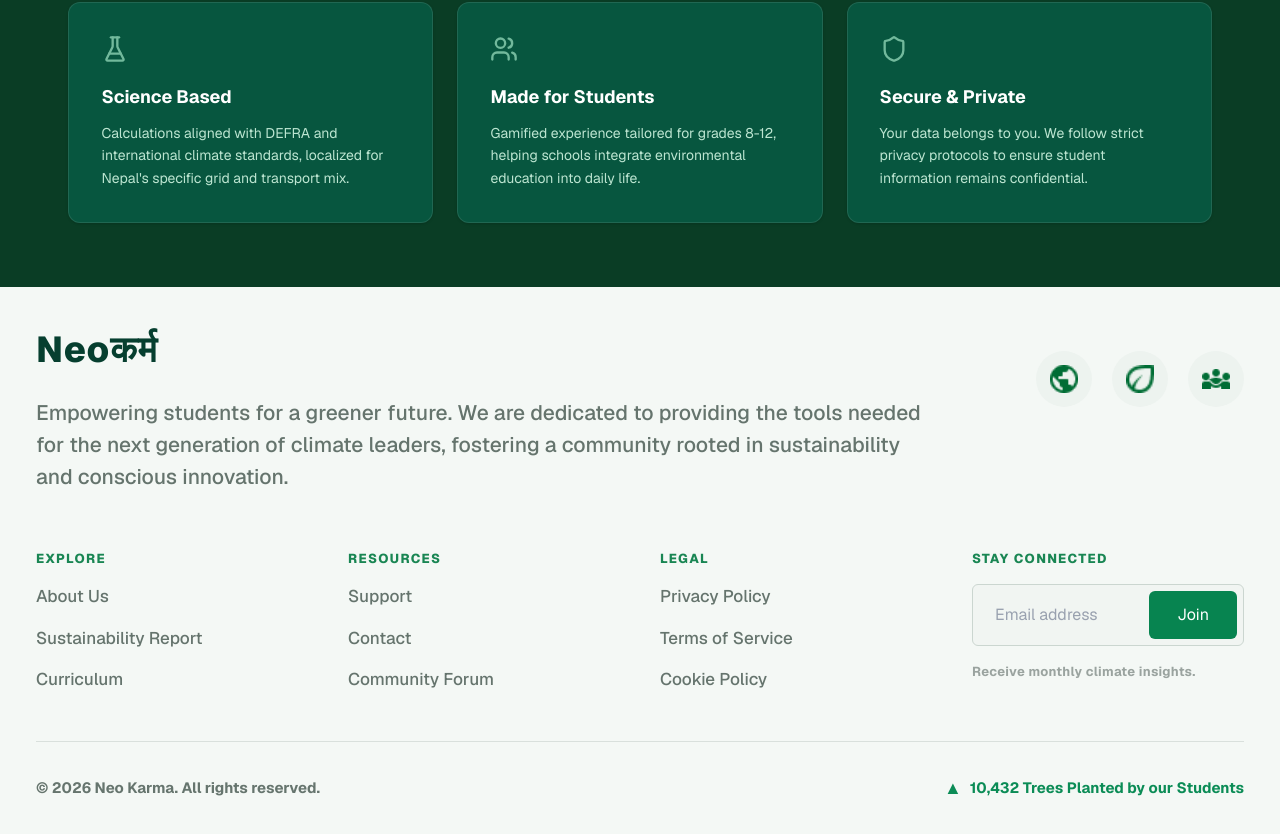
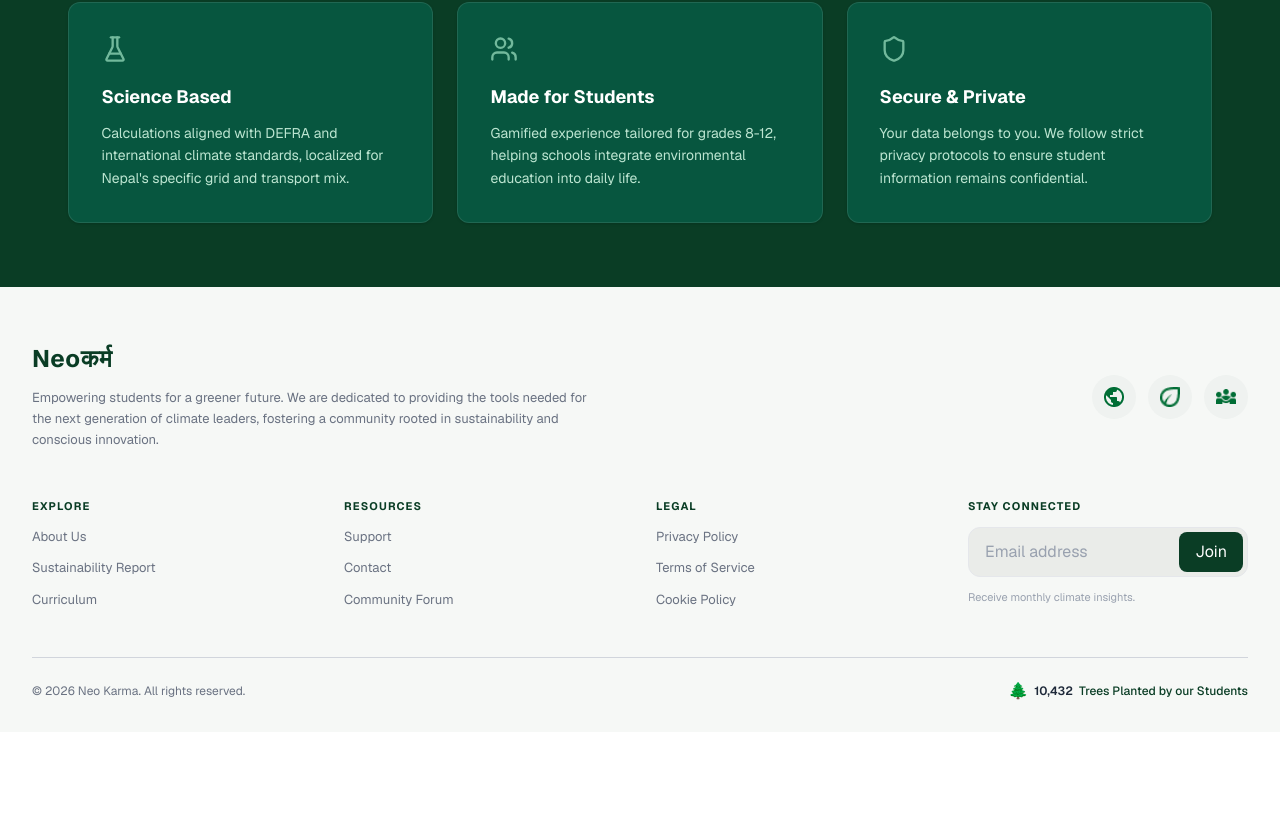
Before and after one commit to dipika-maharjan/NeoKarma, a Next.js app in the folder frontend/: page / in a window 1280 px wide. Shown: the part 1666-2500 px from the top of the page. After the commit the page ends 2398 px from the top, so only its background shows below. Built offline with nearby package versions, Linux system fonts and the light colour scheme; no server answers.

Commit message:
fixed the landing footer

```diff
--- a/frontend/src/app/page.jsx
+++ b/frontend/src/app/page.jsx
@@ -4,7 +4,7 @@
 import Image from 'next/image';
 import Link from 'next/link';
 import LandingNavbar from '@/components/LandingNavbar';
-import LandingFooter from '@/components/LandingFooter';
+import Footer from '@/components/Footer';
 import {
   ArrowRight,
   Award,
@@ -351,7 +351,7 @@
           </div>
         </section>
       </main>
-      <LandingFooter />
+      <Footer />
     </>
   );
 }
--- a/frontend/src/components/LandingFooter.jsx
+++ /dev/null
@@ -1,117 +0,0 @@
-import React from 'react';
-import Image from 'next/image';
-import earthIcon from '../../public/earth.png';
-import leafIcon from '../../public/leaf.png';
-import groupIcon from '../../public/group.png';
-
-const LandingFooter = () => {
-  return (
-    <footer className="w-full bg-[#f4f8f5] px-6 pb-8 pt-9 text-[#1E3322] md:px-9">
-      <div className="mx-auto max-w-[1720px]">
-        <div className="mb-8 flex flex-col justify-between gap-8 md:flex-row md:items-start">
-          <div className="max-w-[900px]">
-            <span className="mb-5 block text-[36px] font-extrabold tracking-wide text-[#063f2f]">
-              Neoकर्म
-            </span>
-            <p className="max-w-[900px] text-[21px] font-medium leading-8 text-[#65746d]">
-              Empowering students for a greener future. We are dedicated to providing the
-              tools needed for the next generation of climate leaders, fostering a community
-              rooted in sustainability and conscious innovation.
-            </p>
-          </div>
-
-          <div className="flex items-center gap-5 md:pt-7">
-            {[
-              { icon: earthIcon, alt: 'Global' },
-              { icon: leafIcon, alt: 'Sustainability' },
-              { icon: groupIcon, alt: 'Community' },
-            ].map((item) => (
-              <div
-                key={item.alt}
-                className="flex h-14 w-14 items-center justify-center rounded-full bg-[#edf3ef] transition hover:bg-[#e0e8e3]"
-              >
-                <Image src={item.icon} alt={item.alt} className="h-7 w-7 object-contain" />
-              </div>
-            ))}
-          </div>
-        </div>
-
-        <div className="grid grid-cols-2 gap-10 pb-12 pt-6 md:grid-cols-4">
-          <div className="flex flex-col gap-4">
-            <span className="text-[13px] font-extrabold uppercase tracking-widest text-[#198653]">
-              Explore
-            </span>
-            <a href="#features" className="text-[17px] font-medium text-[#65746d] no-underline hover:text-[#063f2f]">
-              About Us
-            </a>
-            <a href="#sustainability" className="text-[17px] font-medium text-[#65746d] no-underline hover:text-[#063f2f]">
-              Sustainability Report
-            </a>
-            <a href="#curriculum" className="text-[17px] font-medium text-[#65746d] no-underline hover:text-[#063f2f]">
-              Curriculum
-            </a>
-          </div>
-
-          <div className="flex flex-col gap-4">
-            <span className="text-[13px] font-extrabold uppercase tracking-widest text-[#198653]">
-              Resources
-            </span>
-            <a href="#support" className="text-[17px] font-medium text-[#65746d] no-underline hover:text-[#063f2f]">
-              Support
-            </a>
-            <a href="#contact" className="text-[17px] font-medium text-[#65746d] no-underline hover:text-[#063f2f]">
-              Contact
-            </a>
-            <a href="#forum" className="text-[17px] font-medium text-[#65746d] no-underline hover:text-[#063f2f]">
-              Community Forum
-            </a>
-          </div>
-
-          <div className="flex flex-col gap-4">
-            <span className="text-[13px] font-extrabold uppercase tracking-widest text-[#198653]">
-              Legal
-            </span>
-            <a href="#privacy" className="text-[17px] font-medium text-[#65746d] no-underline hover:text-[#063f2f]">
-              Privacy Policy
-            </a>
-            <a href="#terms" className="text-[17px] font-medium text-[#65746d] no-underline hover:text-[#063f2f]">
-              Terms of Service
-            </a>
-            <a href="#cookies" className="text-[17px] font-medium text-[#65746d] no-underline hover:text-[#063f2f]">
-              Cookie Policy
-            </a>
-          </div>
-
-          <div className="flex flex-col gap-4">
-            <span className="text-[13px] font-extrabold uppercase tracking-widest text-[#198653]">
-              Stay Connected
-            </span>
-            <div className="flex max-w-[420px] items-center rounded-md border border-[#cbd6d0] bg-[#f1f5f2] p-1.5">
-              <input
-                type="email"
-                placeholder="Email address"
-                className="w-full bg-transparent px-4 py-3 text-[16px] text-gray-700 outline-none placeholder:text-gray-400"
-              />
-              <button className="rounded-md bg-[#078450] px-7 py-3 text-[16px] font-bold text-white transition hover:bg-[#066f43]">
-                Join
-              </button>
-            </div>
-            <p className="text-[13px] font-bold tracking-wide text-[#9aa39f]">
-              Receive monthly climate insights.
-            </p>
-          </div>
-        </div>
-
-        <div className="flex flex-col items-center justify-between gap-4 border-t border-[#d9e0dc] pt-8 text-[15px] font-bold text-[#66756e] sm:flex-row">
-          <p>© 2026 Neo Karma. All rights reserved.</p>
-          <div className="flex items-center gap-2 text-[#0b8c56]">
-            <span className="text-lg">▲</span>
-            <span>10,432 Trees Planted by our Students</span>
-          </div>
-        </div>
-      </div>
-    </footer>
-  );
-};
-
-export default LandingFooter;
```
